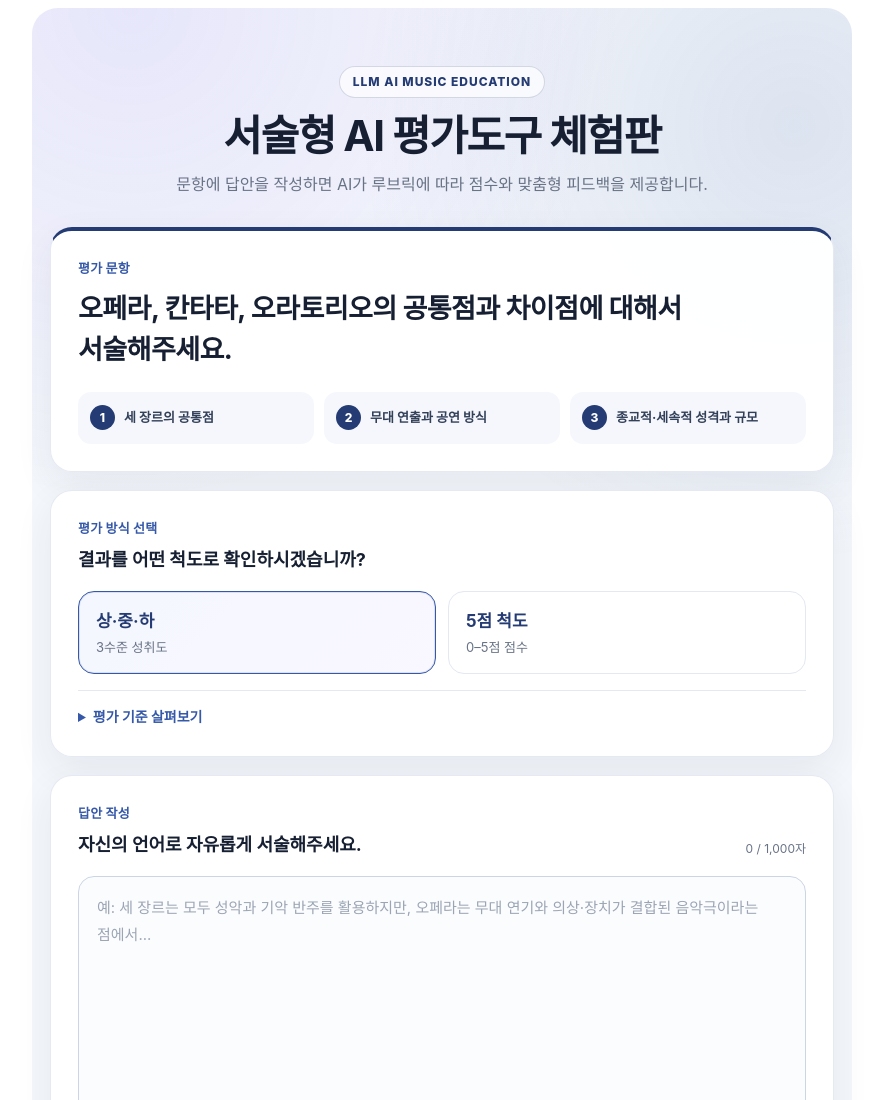
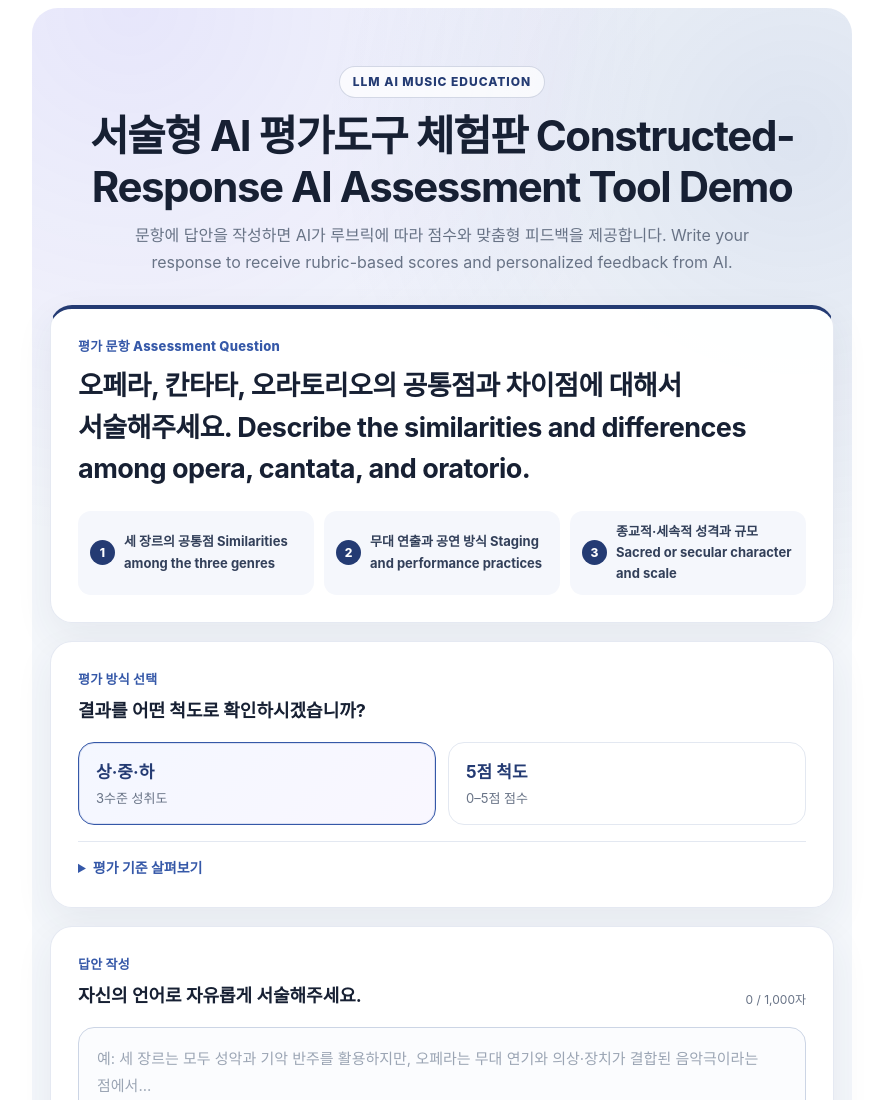
Before and after one commit to MusicShin/music-ai-evaluator, a website: page index.html in a window 1280 px wide. Shown: the top 1100 px of the page, without its empty margins (198-1081 px from the left). Drawn offline with Linux system fonts and the light colour scheme.

Commit message:
Update index.html

```diff
--- a/index.html
+++ b/index.html
@@ -29,31 +29,73 @@
   <div class="lme-shell">
     <header class="lme-header">
       <div class="lme-badge">LLM AI MUSIC EDUCATION</div>
-      <h1>서술형 AI 평가도구 체험판</h1>
+
+      <h1>
+        <span class="lme-title-ko">
+          서술형 AI 평가도구 체험판
+        </span>
+        <span class="lme-title-en" lang="en">
+          Constructed-Response AI Assessment Tool Demo
+        </span>
+      </h1>
+
       <p class="lme-lead">
-        문항에 답안을 작성하면 AI가 루브릭에 따라 점수와 맞춤형 피드백을 제공합니다.
+        <span class="lme-lead-ko">
+          문항에 답안을 작성하면 AI가 루브릭에 따라 점수와 맞춤형 피드백을 제공합니다.
+        </span>
+        <span class="lme-lead-en" lang="en">
+          Write your response to receive rubric-based scores and personalized feedback from AI.
+        </span>
       </p>
     </header>
 
     <main>
       <section class="lme-card lme-question-card" aria-labelledby="lme-question-title">
-        <div class="lme-section-label">평가 문항</div>
+        <div class="lme-section-label">
+          <span>평가 문항</span>
+          <span class="lme-section-label-en" lang="en">
+            Assessment Question
+          </span>
+        </div>
+
         <h2 id="lme-question-title">
-          오페라, 칸타타, 오라토리오의 공통점과 차이점에 대해서 서술해주세요.
+          <span class="lme-question-ko">
+            오페라, 칸타타, 오라토리오의 공통점과 차이점에 대해서 서술해주세요.
+          </span>
+          <span class="lme-question-en" lang="en">
+            Describe the similarities and differences among opera, cantata, and oratorio.
+          </span>
         </h2>
 
         <div class="lme-guide-grid">
           <div class="lme-guide-item">
             <span class="lme-guide-number">1</span>
-            <span>세 장르의 공통점</span>
+            <span class="lme-guide-copy">
+              <span>세 장르의 공통점</span>
+              <span class="lme-guide-en" lang="en">
+                Similarities among the three genres
+              </span>
+            </span>
           </div>
+
           <div class="lme-guide-item">
             <span class="lme-guide-number">2</span>
-            <span>무대 연출과 공연 방식</span>
+            <span class="lme-guide-copy">
+              <span>무대 연출과 공연 방식</span>
+              <span class="lme-guide-en" lang="en">
+                Staging and performance practices
+              </span>
+            </span>
           </div>
+
           <div class="lme-guide-item">
             <span class="lme-guide-number">3</span>
-            <span>종교적·세속적 성격과 규모</span>
+            <span class="lme-guide-copy">
+              <span>종교적·세속적 성격과 규모</span>
+              <span class="lme-guide-en" lang="en">
+                Sacred or secular character and scale
+              </span>
+            </span>
           </div>
         </div>
       </section>
```
